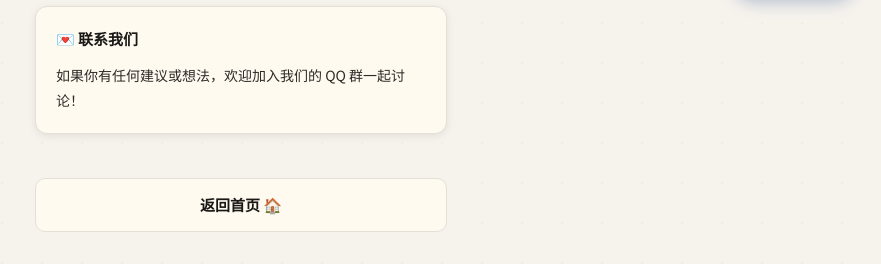
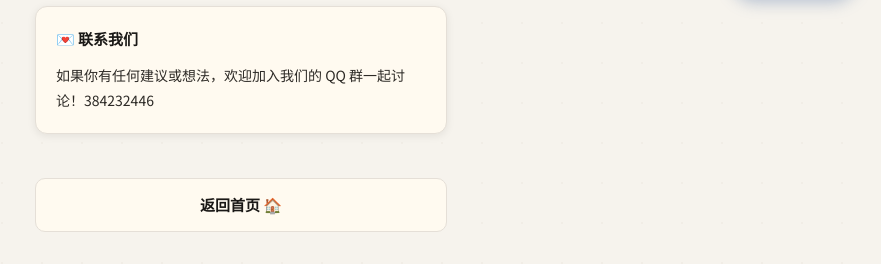
Before and after one commit to jinzejia114514/renshengchongkaiAI, a Flask app: page /about in a window 1280 px wide. Shown: the part 778-1042 px from the top of the page, without its empty margins (399-1280 px from the left). Run offline with Flask 3, Linux system fonts and the light colour scheme.

Commit message:
QQ群更新

```diff
--- a/templates/about.html
+++ b/templates/about.html
@@ -57,7 +57,7 @@
                 💌 联系我们
             </h3>
             <p style="font-size: 14px; color: var(--text-body); line-height: 1.8;">
-                如果你有任何建议或想法，欢迎加入我们的 QQ 群一起讨论！
+                如果你有任何建议或想法，欢迎加入我们的 QQ 群一起讨论！384232446
             </p>
         </div>
     </section>
```
